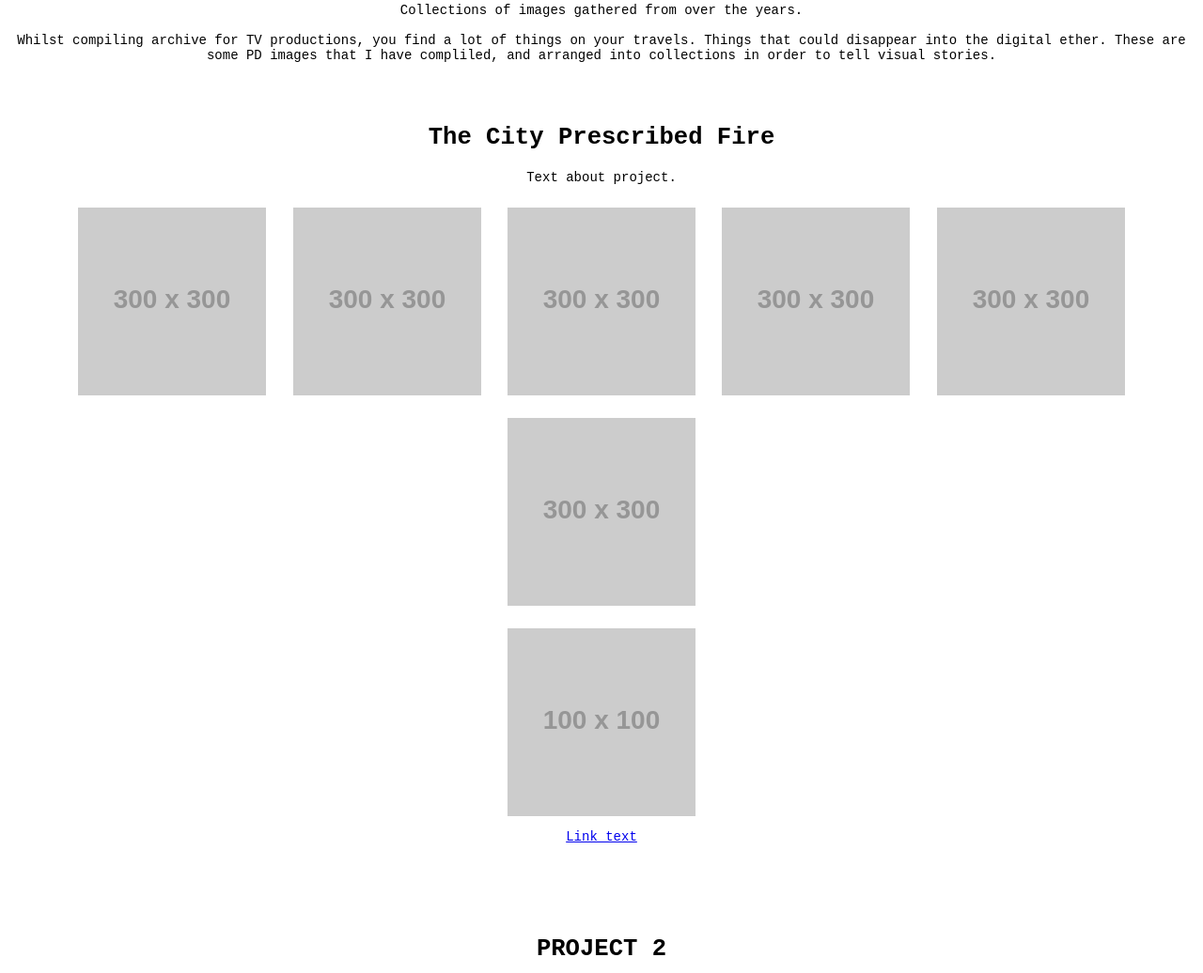
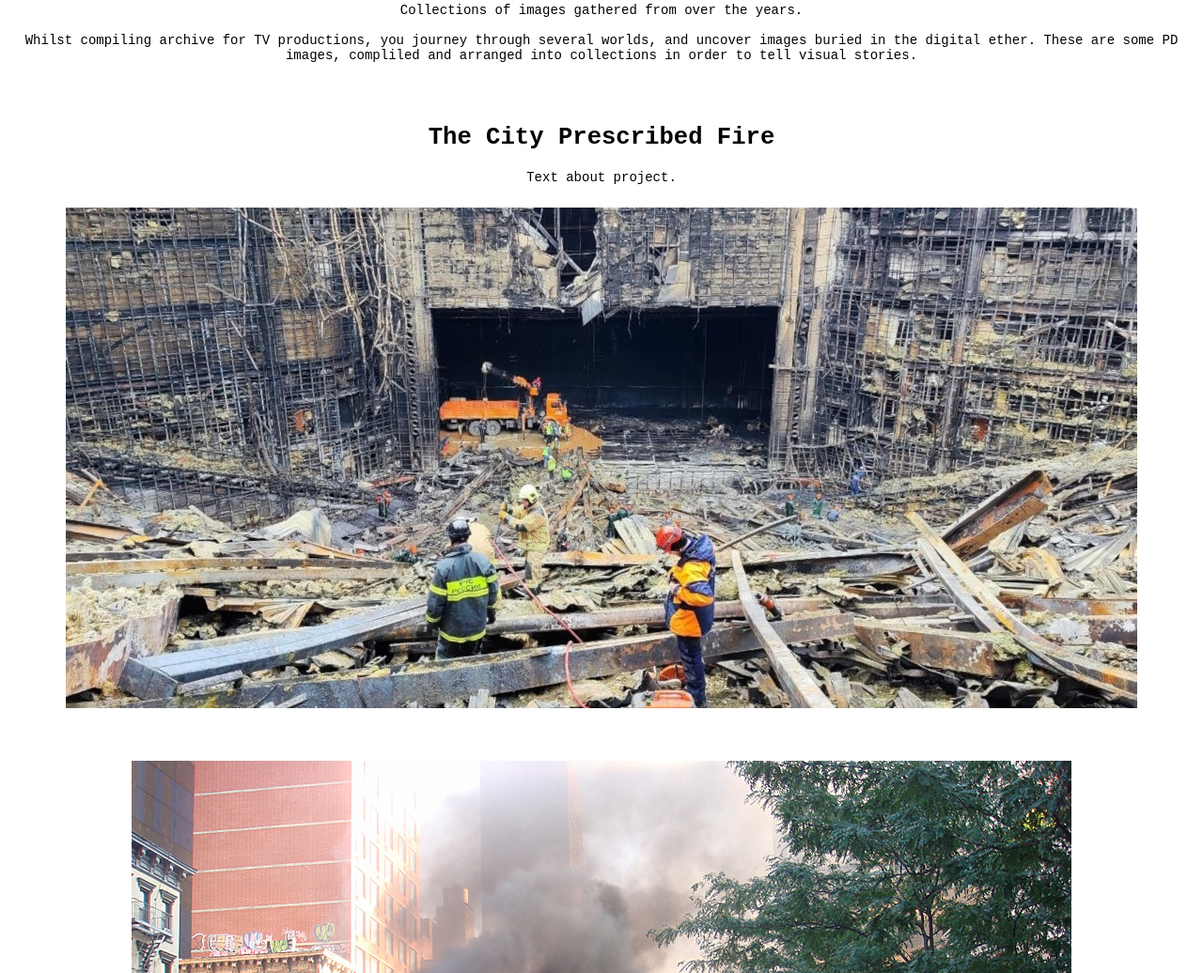
Before and after one commit to sjberliner/sophie-j-burton-portfolio-site, a plain HTML site: page portfolio.html in a window 1280 px wide. Shown: the part 416-1452 px from the top of the page at 94% size. Drawn offline with Linux system fonts and the light colour scheme; placeholder pictures from the web are drawn by us.

Commit message:
Image updates for online gallery

```diff
--- a/portfolio.html
+++ b/portfolio.html
@@ -13,14 +13,14 @@
 
  <div class="writing-container">
 
-		<a href="https://www.fontspace.com/category/3d"><img src="https://see.fontimg.com/api/rf5/MV5on/ZWY0YTQ3MGM1ZDU3NDYyNGE4MmViYTNkNGEzMTUxODQub3Rm/VklTVUFMIEFSQ0hJVkU/punkaholic.png?r=dw&h=66&w=1250&fg=070707&bg=FFFFFF&s=53" alt="3D fonts"></a>
+		<img src="https://see.fontimg.com/api/rf5/MV5on/ZWY0YTQ3MGM1ZDU3NDYyNGE4MmViYTNkNGEzMTUxODQub3Rm/VklTVUFMIEFSQ0hJVkU/punkaholic.png?r=dw&h=66&w=1250&fg=070707&bg=FFFFFF&s=53" alt="3D fonts"></a>
 		<br>
 		<br>
 		<br>
 		     <div class="writing-content">
             <p>Collections of images gathered from over the years.<br>
             <br>
-            Whilst compiling archive for TV productions, you find a lot of things on your travels. Things that could  disappear into the digital ether. These are some PD images that I have compliled, and arranged into collections in order to tell visual stories.
+            Whilst compiling archive for TV productions, you journey through several worlds, and uncover images buried in the digital ether. These are some PD images, compliled and arranged into collections in order to tell visual stories.
         <br>
 		<br>
 		<br>
@@ -31,16 +31,47 @@
             <p>Text about project.<br>
 
         <div class="gallery">
-            <img src="https://via.placeholder.com/300" alt="Project 1">
-            <img src="https://via.placeholder.com/300" alt="Project 2">
-            <img src="https://via.placeholder.com/300" alt="Project 3">
-            <img src="https://via.placeholder.com/300" alt="Project 1">
-            <img src="https://via.placeholder.com/300" alt="Project 2">
-            <img src="https://via.placeholder.com/300" alt="Project 3">
+             <img src="./images/fire/Elimination_of_the_consequences_of_a_fire_in__Crocus_City_Hall__(March_25,_2024).jpg"  height="533" width="1140">
+             <br>
+             <br>
+             <br>
+             <img src="./images/fire/Fire_in_New_York_City.jpg"  height="750" width="1000">
+             <br>
+             <br>
+             <br>
+			<img src="./images/fire/Flickr_-_Israel_Defense_Forces_-_Damage_Caused_by_Rockets_Fired_from_Gaza_(1).jpg"  height="2832" width="4256">
+             <br>
+             <br>
+             <br>
+             <img src="./images/fire/Fukuoka_City_Higashi_Fire_Station_15-1_Chihaya_4-chōme_Hiagashi-ku_Fukuoka_20230620.jpg"  height="1664" width="3984">
+             <br>
+             <br>
+             <br>
+              <img src="./images/fire/Ney_York_City_Firefighters.jpg"  height="3456" width="5184">
+             <br>
+             <br>
+             <br>
+              <img src="./images/fire/Smoke_over_Cebu_City_fire_in_Sambag_2_001.jpg"  height="3024" width="4032">
+             <br>
+             <br>
+             <br>
+              <img src="./images/fire/Fire_fighting_in_the_aftermath_of_the_September_11th_terrorist_attack_(29318289912).jpg"  height="1694" width="2500">
+			 <br>
+             <br>
+             <br>
+              <img src="./images/fire/SderotBurningFactory1.jfif"  height="1956" width="2610">
+             <br>
+             <br>
+             <br>
+			<img src="./images/fire/WTC-Fireman_requests_10_more_colleagues.jpg"  height="1960" width="2760">
+             <br>
+             <br>
+             <br>
+             <img src="./images/Lava_lamp2.png"  height="270" width="480">
 
 			<div style="text-align:center; margin:0px;">
-				<img src="https://via.placeholder.com/100" alt="Project 1"><br>
-				<a href="url.html">Link text</a>
+				 <img src="./images/Lava_lamp2.png"  height="270" width="480"><br>
+				<a href="url.html">authors and sources</a>
 			</div>
 
         </div>
--- a/styles.css
+++ b/styles.css
@@ -66,7 +66,8 @@ body {
 /* Gallery */
 .gallery img {
     margin: 10px;
-    width: 200px;
+    max-width: 100%;
+    height: auto;
 }
 
 /* Social Links */
```
Also changed, not shown: images/fire/Clashes_following_the_Cave_of_the_Patriarchs_massacre,_1994_Dan_Hadani_Archive_XII.jpg (added), images/fire/Elimination_of_the_consequences_of_a_fire_in__Crocus_City_Hall__(March_25,_2024).jpg (added), images/fire/Fire_in_New_York_City.jpg (added), images/fire/IDF_Artillery_Corps_in_Gaza_(14732645426).jpg (added), images/fire/Operation_Protective_Edge_(14441250267).jpg (added), images/fire/Operation_Protective_Edge_(14615105121).jpg (added), images/fire/SderotBurningFactory1.jfif (added), 9 other files.
